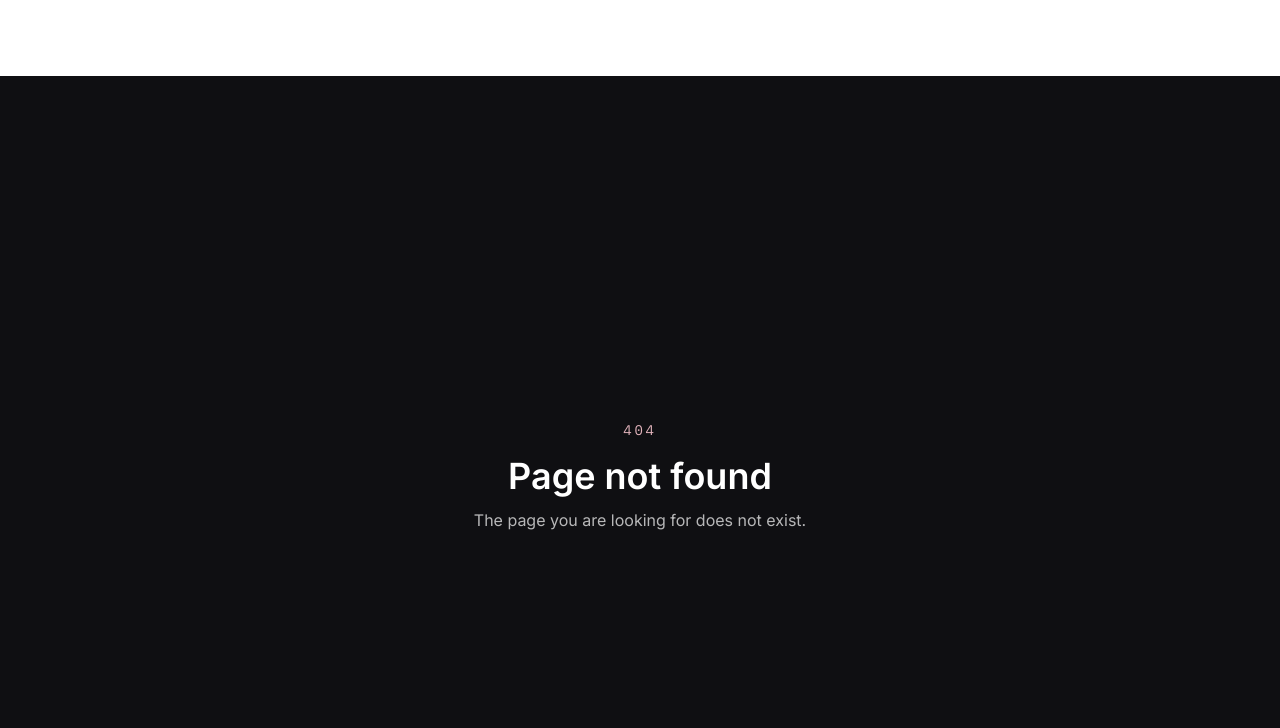
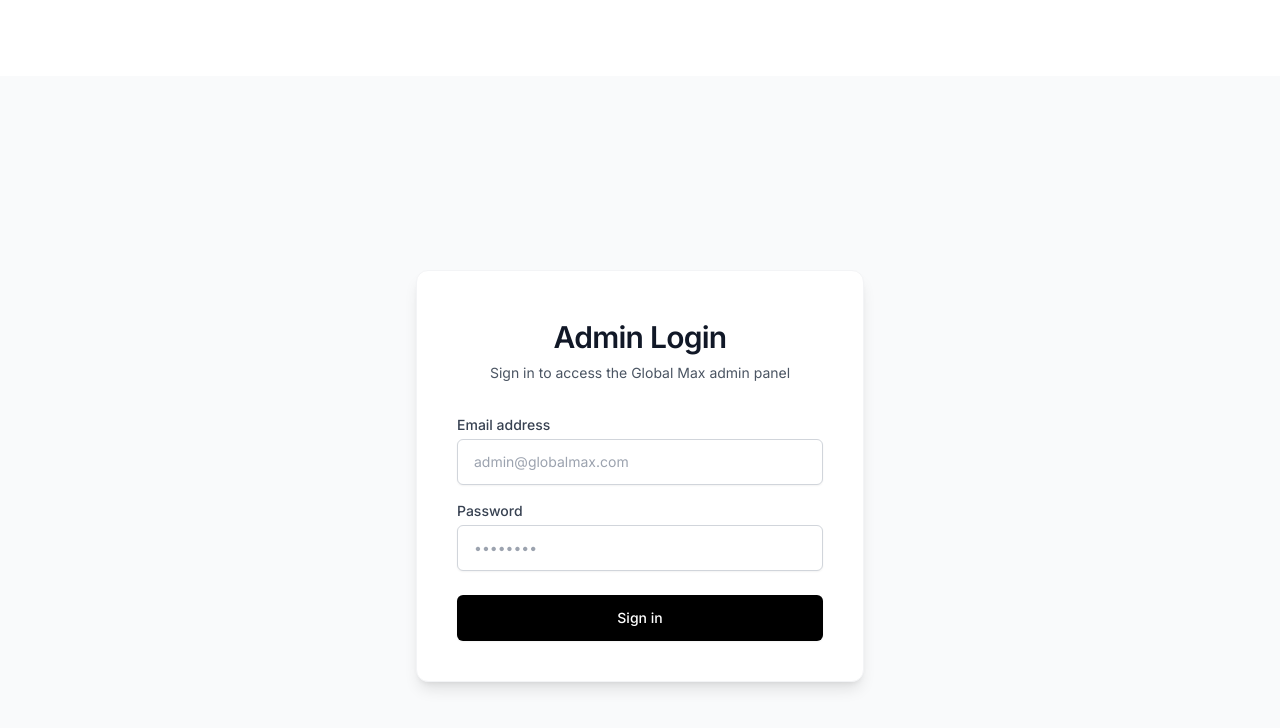
Before and after one commit to globalmax-net/globalmax, a Next.js app: page /admin/login in a window 1280 px wide. Before the commit this address had no page. Shown: the top 728 px of the page. Built offline with nearby package versions, Linux system fonts and the light colour scheme.

Commit message:
connect login page

```diff
--- /dev/null
+++ b/app/admin/login/page.tsx
@@ -0,0 +1,107 @@
+"use client";
+
+import { useState } from "react";
+import { useRouter } from "next/navigation";
+
+export default function AdminLoginPage() {
+  const router = useRouter();
+  const [email, setEmail] = useState("");
+  const [password, setPassword] = useState("");
+  const [error, setError] = useState("");
+  const [loading, setLoading] = useState(false);
+
+  const handleSubmit = async (e: React.FormEvent) => {
+    e.preventDefault();
+    setError("");
+    setLoading(true);
+
+    try {
+      const res = await fetch("/api/auth/login", {
+        method: "POST",
+        headers: { "Content-Type": "application/json" },
+        body: JSON.stringify({ email, password }),
+      });
+
+      if (res.ok) {
+        // Redirect to admin panel and refresh to apply middleware bypass
+        router.push("/admin");
+        router.refresh();
+      } else {
+        const data = await res.json();
+        setError(data.error || "Login failed. Please check your credentials.");
+      }
+    } catch (err) {
+      setError("An unexpected error occurred. Please try again later.");
+    } finally {
+      setLoading(false);
+    }
+  };
+
+  return (
+    <div className="min-h-screen flex items-center justify-center bg-gray-50 py-12 px-4 sm:px-6 lg:px-8">
+      <div className="max-w-md w-full space-y-8 bg-white p-10 shadow-lg rounded-xl border border-gray-100">
+        <div>
+          <h2 className="mt-2 text-center text-3xl font-extrabold text-gray-900 tracking-tight">
+            Admin Login
+          </h2>
+          <p className="mt-2 text-center text-sm text-gray-600">
+            Sign in to access the Global Max admin panel
+          </p>
+        </div>
+
+        <form className="mt-8 space-y-6" onSubmit={handleSubmit}>
+          {error && (
+            <div className="bg-red-50 text-red-600 p-4 rounded-md text-sm text-center font-medium border border-red-100">
+              {error}
+            </div>
+          )}
+
+          <div className="space-y-4">
+            <div>
+              <label htmlFor="email-address" className="block text-sm font-medium text-gray-700 mb-1">
+                Email address
+              </label>
+              <input
+                id="email-address"
+                name="email"
+                type="email"
+                autoComplete="email"
+                required
+                className="appearance-none block w-full px-4 py-3 border border-gray-300 rounded-md shadow-sm placeholder-gray-400 focus:outline-none focus:ring-black focus:border-black sm:text-sm transition-colors"
+                placeholder="admin@globalmax.com"
+                value={email}
+                onChange={(e) => setEmail(e.target.value)}
+              />
+            </div>
+            <div>
+              <label htmlFor="password" className="block text-sm font-medium text-gray-700 mb-1">
+                Password
+              </label>
+              <input
+                id="password"
+                name="password"
+                type="password"
+                autoComplete="current-password"
+                required
+                className="appearance-none block w-full px-4 py-3 border border-gray-300 rounded-md shadow-sm placeholder-gray-400 focus:outline-none focus:ring-black focus:border-black sm:text-sm transition-colors"
+                placeholder="••••••••"
+                value={password}
+                onChange={(e) => setPassword(e.target.value)}
+              />
+            </div>
+          </div>
+
+          <div>
+            <button
+              type="submit"
+              disabled={loading}
+              className="w-full flex justify-center py-3 px-4 border border-transparent text-sm font-medium rounded-md text-white bg-black hover:bg-gray-800 focus:outline-none focus:ring-2 focus:ring-offset-2 focus:ring-black disabled:opacity-50 disabled:cursor-not-allowed transition-colors shadow-sm"
+            >
+              {loading ? "Signing in..." : "Sign in"}
+            </button>
+          </div>
+        </form>
+      </div>
+    </div>
+  );
+}
```
Also changed, not shown: 1 other file (tests, documents, lock files or other folders).
